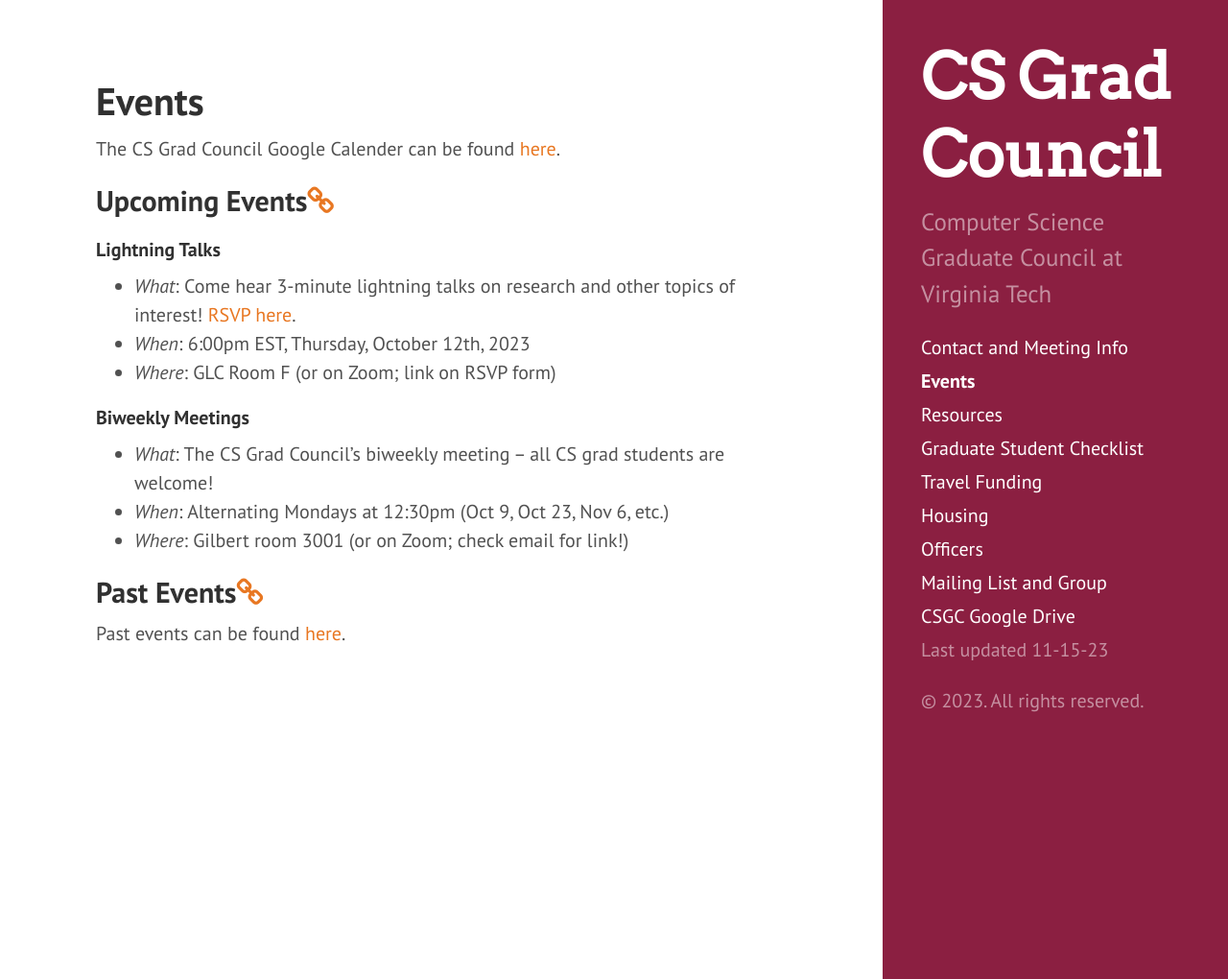
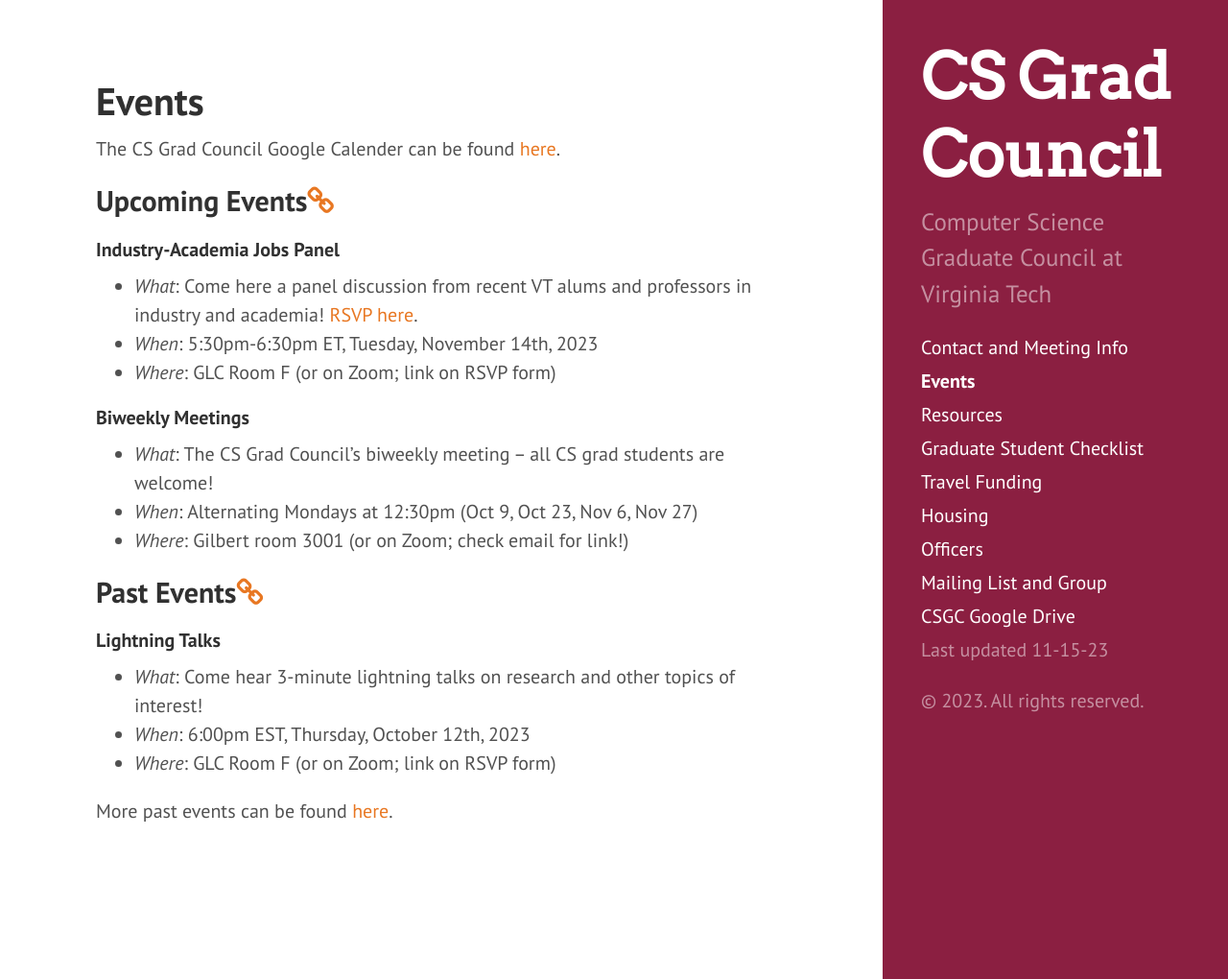
Before and after one commit to CSGraduateCouncil-VirginiaTech/csgc-website, a Jekyll site: the page built from events.md, in a window 1280 px wide and 1020 px high. Shown: the whole window at 96% size. Built offline with Jekyll 4.4.1, drawn with Linux system fonts in a browser that asks for light colours.

Commit message:
Update events.md (#247)
Move lightning talks to past events; add jobs panel to upcoming.

```diff
--- a/events.md
+++ b/events.md
@@ -8,16 +8,21 @@
 
 ## <a name="UpcomingEvents"></a>Upcoming Events<a href="#UpcomingEvents"><i class="fa fa-link" aria-hidden="true"></i></a>
 
-#### Lightning Talks
-- *What*: Come hear 3-minute lightning talks on research and other topics of interest! [RSVP here](https://docs.google.com/forms/d/e/1FAIpQLSdsppfCLWRfK4mRV6W9qEX2Grzed3WL2B8Ew5GrzXEWYirXow/viewform?usp=sf_link).
-- *When*: 6:00pm EST, Thursday, October 12th, 2023
+#### Industry-Academia Jobs Panel
+- *What*: Come here a panel discussion from recent VT alums and professors in industry and academia! [RSVP here](https://forms.gle/kxnAfp3CUUb3YFkg8).
+- *When*: 5:30pm-6:30pm ET, Tuesday, November 14th, 2023
 - *Where*: GLC Room F (or on Zoom; link on RSVP form)
 
 #### Biweekly Meetings
 - *What*: The CS Grad Council's biweekly meeting -- all CS grad students are welcome!
-- *When*: Alternating Mondays at 12:30pm (Oct 9, Oct 23, Nov 6, etc.)
+- *When*: Alternating Mondays at 12:30pm (Oct 9, Oct 23, Nov 6, Nov 27)
 - *Where*: Gilbert room 3001 (or on Zoom; check email for link!)
 
 ## <a name="PastEvents"></a>Past Events<a href="#PastEvents"><i class="fa fa-link" aria-hidden="true"></i></a>
 
-Past events can be found [here](https://csgrad.cs.vt.edu/events/past-events/).
+#### Lightning Talks
+- *What*: Come hear 3-minute lightning talks on research and other topics of interest!
+- *When*: 6:00pm EST, Thursday, October 12th, 2023
+- *Where*: GLC Room F (or on Zoom; link on RSVP form)
+
+More past events can be found [here](https://csgrad.cs.vt.edu/events/past-events/).
```
